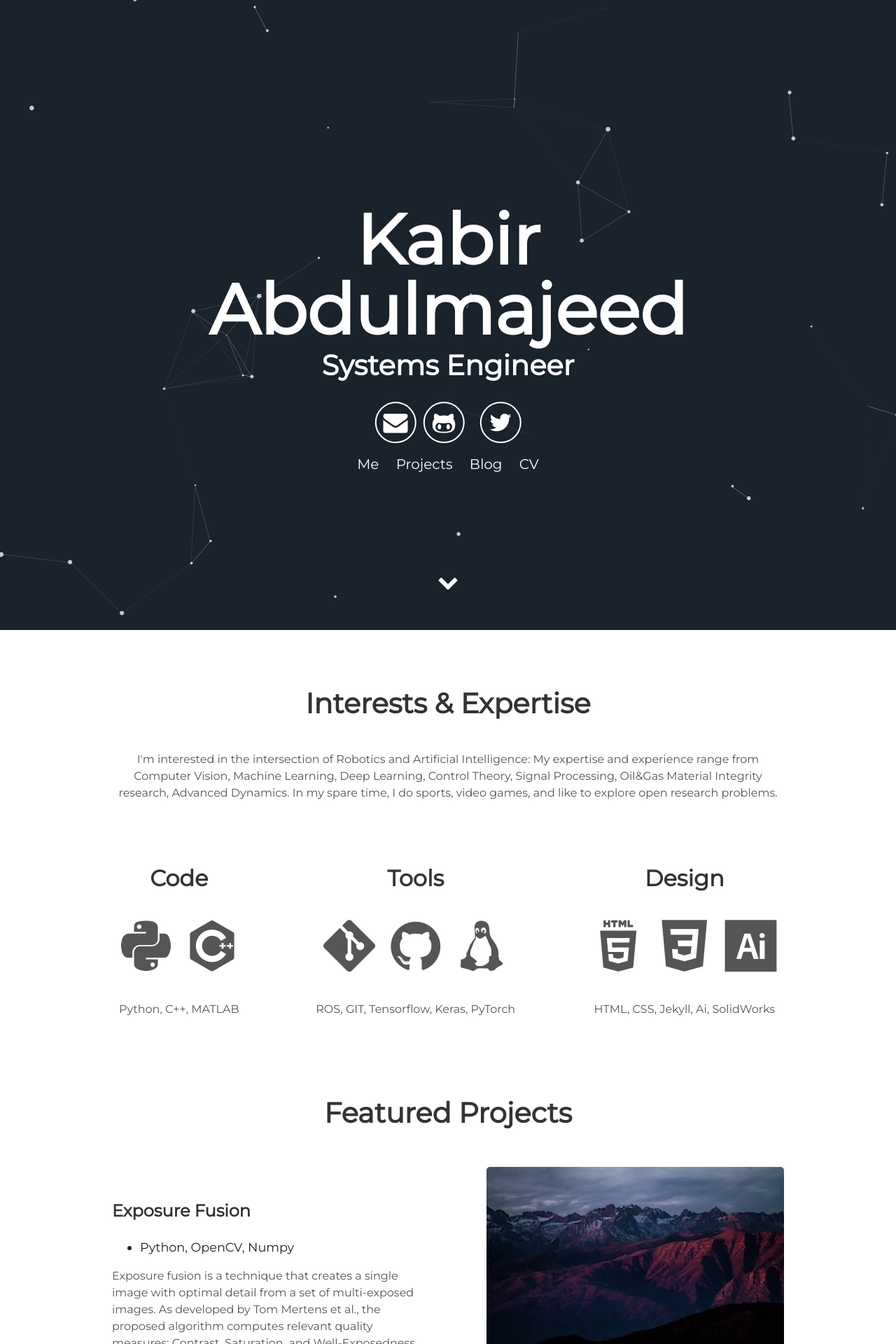
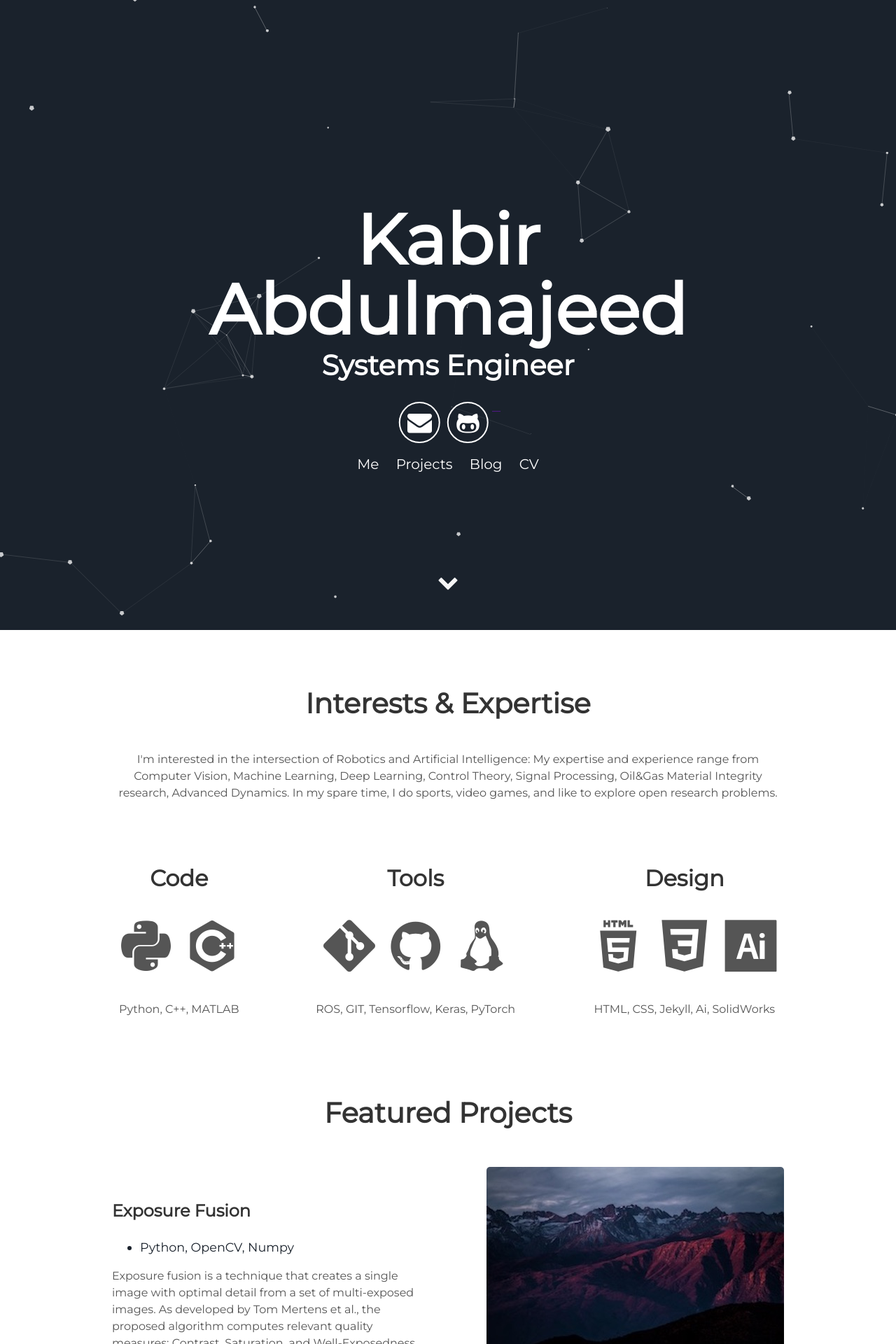
Before and after one commit to kbmajeed/kbmajeed.github.io, a Jekyll site: the page built from index.html, in a window 1280 px wide. Shown: the top 1920 px of the page at 70% size. Built offline with Jekyll 4.4.1, drawn with Linux system fonts in a browser that asks for light colours.

Commit message:
Update header.html

```diff
--- a/_includes/header.html
+++ b/_includes/header.html
@@ -7,14 +7,13 @@
       <div class="header-icons">
         <a aria-label="Send email" href=mailto:kbmajeed1@gmail.com><i class="icon fa fa-envelope"></i></a>
         <a aria-label="My Github" target="_blank" href="https://github.com/kbmajeed"><i class="icon fa fa-github-alt" aria-hidden="true"></i></a>
-        <a aria-label="My LinkedIn" target="_blank" href="https://www.linkedin.com/in/kbmajeed"><i class="fab fa-linkedin" aria-hidden="true"></i></a>
-        <a aria-label="My Twitter" target="_blank" href="#"><i class="icon fa fa-twitter" aria-hidden="true"></i></a>
+        <a aria-label="My LinkedIn" target="_blank" href=""><i class="fab fa-linkedin" aria-hidden="true"></i></a>
       </div>
       <div class="header-links">
         <a class="link" href="#about" data-scroll>Me</a>
         <a class="link" href="#projects" data-scroll>Projects</a>
-        <a class="link" href="https://kbmajeed.github.io/pdf_cv/" >Blog</a>
-        <a class="link" href="https://kbmajeed.github.io/pdf_cv/" >CV</a>
+        <a class="link" href="https://kbmajeed.github.io/pdf_cv/">Blog</a>
+        <a class="link" href="https://kbmajeed.github.io/pdf_cv/">CV</a>
       </div>
   </div>
   <a class="down" href="#about" data-scroll><i class="icon fa fa-chevron-down" aria-hidden="true"></i></a>
```
